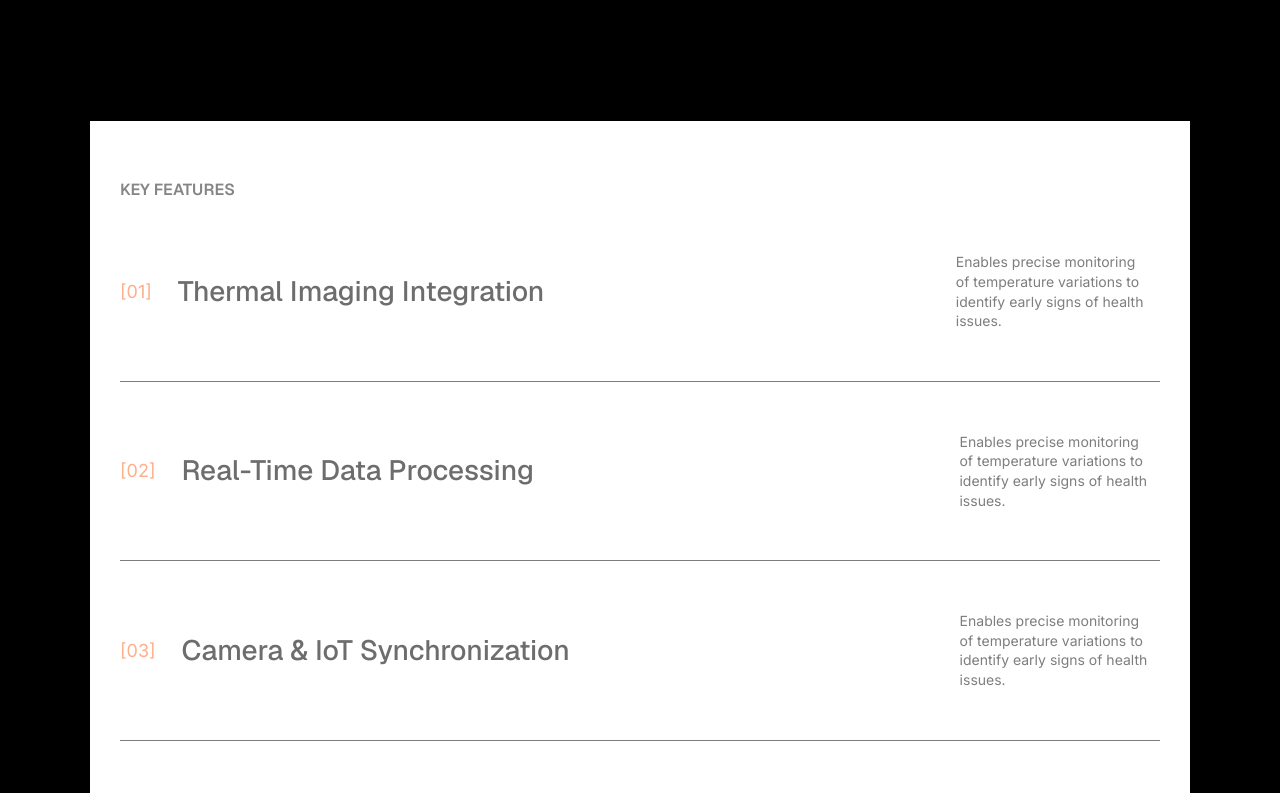
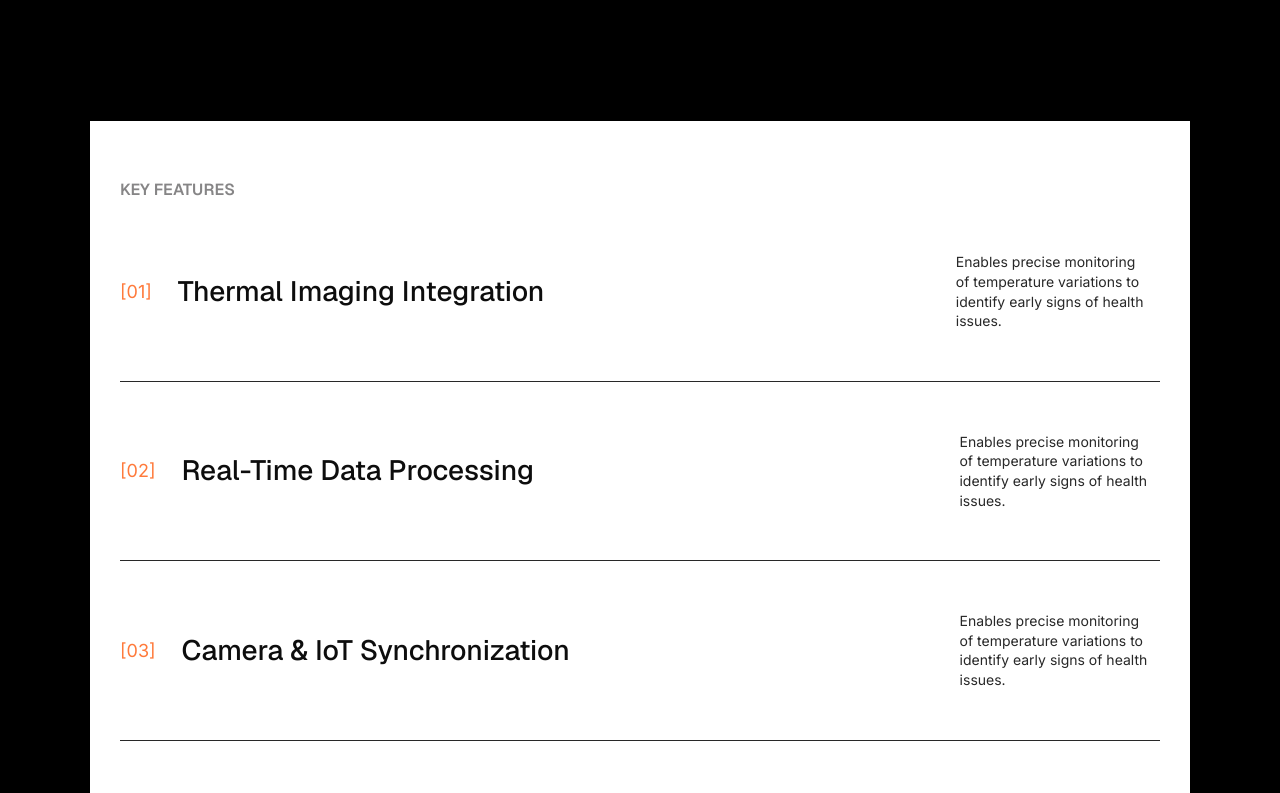
Before and after one commit to veractdev/veract-io.github.io, a Next.js app: page / in a window 1280 px wide. Shown: the part 2520-3313 px from the top of the page. Built offline with nearby package versions, Linux system fonts and the light colour scheme.

Commit message:
view transition in key features

```diff
--- a/app/components/layout/Casestudy_Key_Features.tsx
+++ b/app/components/layout/Casestudy_Key_Features.tsx
@@ -38,7 +38,6 @@ const features = [
 export default function Casestudy_Key_Features(){
     return(
         <div className="lg:w-[1100px] md:w-[710px] w-full  py-[57px] flex flex-col lg:px-[30px] px-[20px] bg-white mt-[135px] geistFont mb-[10rem]">
-        {isMobile() ? (
           <motion.div
             initial={{ opacity: 0, y: 40 }}
             whileInView={{ opacity: 1, y: 0 }}
@@ -47,12 +46,8 @@ export default function Casestudy_Key_Features(){
           >
             <div className="text-left text-[#868586] font-semibold text-[1rem]">KEY FEATURES</div>
           </motion.div>
-        ) : (
-          <div className="text-left text-[#868586] font-semibold text-[1rem]">KEY FEATURES</div>
-        )}
         <div className="flex flex-col lg:w-[1040px] w-full">
           {features.map((feature, idx) =>
-            isMobile() ? (
               <motion.div
                 key={feature.number}
                 className="group relative flex lg:flex-row md:flex-col flex-col lg:items-center items-start py-[50px] lg:opacity-60 hover:opacity-100 border-b-[1px] border-[#282828] lg:gap-0 gap-[15px]"
@@ -68,19 +63,6 @@ export default function Casestudy_Key_Features(){
                 </div>
                 <div className="lg:w-[213px] lg:pl-[20px] text-[#282828] interFont text-[14px] leading-[1.4em]">{feature.desc}</div>
               </motion.div>
-            ) : (
-              <div
-                key={feature.number}
-                className="group relative flex lg:flex-row md:flex-col flex-col lg:items-center items-start py-[50px] lg:opacity-60 hover:opacity-100 border-b-[1px] border-[#282828] lg:gap-0 gap-[15px]"
-              >
-                <div className="pr-[26px] text-[#FF7A3B] text-[18px] interFont leading-[1.4em]">{feature.number}</div>
-                <div className="lg:w-[488px] w-full ls:text-[40px] text-[28px] lg:mr-[270px] lg:pr-[1rem] text-[#0D0D0D] font-medium leading-[1.2em]">{feature.title}</div>
-                <div className="absolute right-[14rem] opacity-0 group-hover:opacity-100 transition-all duration-500 group-hover:-rotate-15 p-[20px] backdrop-blur-[10px]">
-                  <img src={feature.img} className="w-[280px] h-[305px]"/>
-                </div>
-                <div className="lg:w-[213px] lg:pl-[20px] text-[#282828] interFont text-[14px] leading-[1.4em]">{feature.desc}</div>
-              </div>
-            )
           )}
         </div>
       </div>
```
